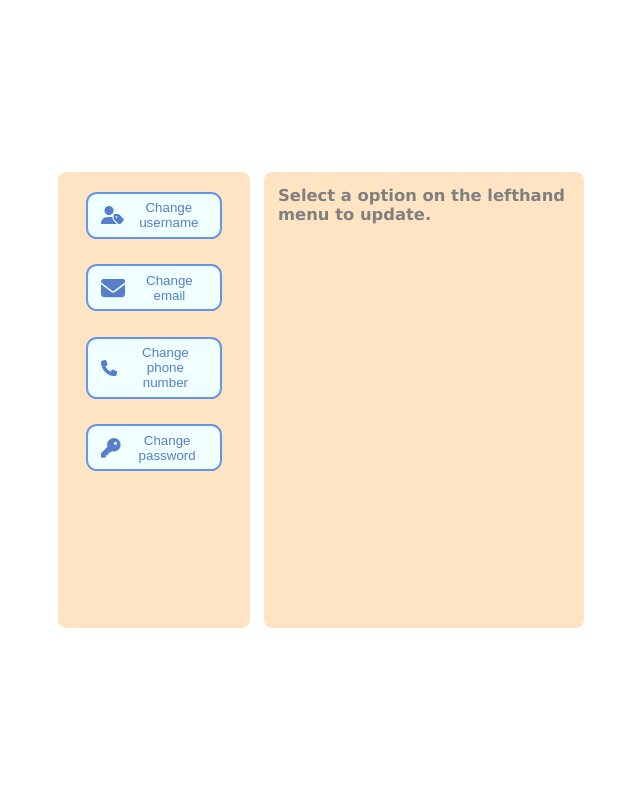
After one commit to Plamenov-Nevyan/Auth-App-With-PHP, a PHP site: page /profileOptions.php in a window 1280 px wide. The commit adds this page. Shown: the whole page, without its empty margins (319-959 px from the left). Run offline with PHP 8.4, Linux system fonts and the light colour scheme; style sheets or scripts are compiled from the project's sources.

Commit message:
Added profile options page
here the user would be able to change his stored information

```diff
--- /dev/null
+++ b/css/profile-options.css
@@ -0,0 +1,89 @@
+.options-wrapper {
+  display: flex;
+  width: 100vw;
+  height: 100vh;
+  justify-content: center;
+  align-items: center;
+  gap: 1em;
+}
+.options-wrapper .lefthand-menu {
+  min-height: 57%;
+  flex: 0 1 15%;
+  padding: 1em;
+  background-color: bisque;
+  border-radius: 0.6em;
+}
+.options-wrapper .lefthand-menu ul {
+  list-style-type: none;
+  display: flex;
+  flex-direction: column;
+  gap: 1em;
+}
+.options-wrapper .lefthand-menu ul li {
+  padding: 0.4em 1em;
+}
+.options-wrapper .lefthand-menu ul li button {
+  width: 100%;
+  display: flex;
+  align-items: center;
+  gap: 0.5em;
+  padding: 0.5em 1em;
+  cursor: pointer;
+  border: 2px solid cornflowerblue;
+  outline: none;
+  border-radius: 0.8em;
+  background: azure;
+  color: rgb(85, 126, 203);
+  transition: ease-in-out 200ms;
+}
+.options-wrapper .lefthand-menu ul li button svg {
+  max-width: 2em;
+  max-height: 2em;
+  fill: rgb(85, 126, 203);
+}
+.options-wrapper .lefthand-menu ul li button:hover {
+  background-color: cornflowerblue;
+  color: azure;
+}
+.options-wrapper .lefthand-menu ul li button:hover svg {
+  fill: azure;
+}
+.options-wrapper .forms {
+  min-height: 57%;
+  flex: 0 1 25%;
+  padding: 1em;
+  border-radius: 0.6em;
+  background-color: bisque;
+}
+.options-wrapper .forms h3 {
+  color: gray;
+}
+.options-wrapper .forms form {
+  display: flex;
+  flex-direction: column;
+  gap: 0.7em;
+}
+.options-wrapper .forms form fieldset {
+  display: flex;
+  flex-direction: column;
+  gap: 0.6em;
+  border: none;
+}
+.options-wrapper .forms form fieldset input {
+  padding: 0.4em 1em;
+}
+.options-wrapper .forms form button {
+  max-width: 50%;
+  padding: 0.5em 1em;
+  border-radius: 0.6em;
+  border: none;
+  background: aliceblue;
+  color: cornflowerblue;
+  font-weight: bold;
+  cursor: pointer;
+  transition: ease-in-out 200ms;
+}
+.options-wrapper .forms form button:hover {
+  background-color: cornflowerblue;
+  color: azure;
+}/*# sourceMappingURL=profile-options.css.map */
--- /dev/null
+++ b/css/profile-options.scss
@@ -0,0 +1,89 @@
+.options-wrapper {
+    display: flex;
+    width: 100vw;
+    height: 100vh;
+    justify-content: center;
+    align-items: center;
+    gap: 1em;
+    .lefthand-menu {
+        min-height: 57%;
+        flex: 0 1 15%;
+        padding: 1em;
+        background-color: bisque;
+        border-radius: .6em;
+        ul {
+            list-style-type: none;
+            display: flex;
+            flex-direction: column;
+            gap: 1em;
+            li {
+                padding: .4em 1em;
+                button {
+                    width: 100%;
+                    display: flex;
+                    align-items: center;
+                    gap: .5em;
+                    padding: 0.5em 1em;
+                    cursor: pointer;
+                    border: 2px solid cornflowerblue;
+                    outline: none;
+                    border-radius: 0.8em;
+                    background: azure;
+                    color: rgb(85, 126, 203);
+                    transition: ease-in-out 200ms;
+                    svg {
+                        max-width: 2em;
+                        max-height: 2em;
+                        fill: rgb(85, 126, 203);
+                    }
+                }
+                button:hover{
+                    background-color: cornflowerblue;
+                    color: azure;
+                    svg {
+                        fill: azure;
+                    }
+                }
+            }
+        }
+    }
+    .forms {
+        min-height: 57%;
+        flex: 0 1 25%;
+        padding: 1em;
+        border-radius: .6em;
+        background-color: bisque;
+        h3 {
+            color: gray ;
+        }
+        form {
+            display: flex;
+            flex-direction: column;
+            gap: 0.7em;
+            fieldset {
+                display: flex;
+                flex-direction: column;
+                gap: 0.6em;
+                border: none;
+                input {
+                    padding: 0.4em 1em;
+                }
+            }
+            button {
+                max-width: 50%;
+                padding: 0.5em 1em;
+                border-radius: 0.6em;
+                border: none;
+                background: aliceblue;
+                color: cornflowerblue;
+                font-weight: bold;
+                cursor: pointer;
+                transition: ease-in-out 200ms;
+            }
+            button:hover {
+                background-color: cornflowerblue;
+                color: azure;
+            }
+        }
+    }
+}
--- /dev/null
+++ b/profileOptions.php
@@ -0,0 +1,136 @@
+<?php
+error_reporting(E_ALL);
+ini_set('display_errors', 1);
+    // start user session along with initiating it's securities
+    $selectedOptionMenu = null;
+    require_once "includes/config.php";
+    if(isset($_SESSION['userId'])) {
+        require_once "includes/dbhandler.inc.php";          // if user id is in the session, create a query for fetching user data from
+        $query = "SELECT * FROM users WHERE id = :userId";  // the database and prepared named statement
+        $statement = $pdo->prepare($query);
+        $statement->bindParam("userId", $_SESSION['userId']);
+        $statement->execute();                              // execute the statement and fetch the user data as a associative array
+        $user = $statement->fetch(PDO::FETCH_ASSOC);        // since it's easier to work with
+    };
+
+    $pdo=null;
+    $statement=null;    // close database connection and terminate statement to free up resources
+    if($_SERVER["REQUEST_METHOD"] === "POST"){
+        if(isset($_POST['option'])){
+            $selectedOptionMenu = $_POST['option'];
+            $form = '';
+            if($selectedOptionMenu === 'change-username'){
+                $form = '
+                  <form>
+                    <fieldset>
+                        <label for="current-username">Your current username:</label>
+                        <input type="text" name="current-username" id="current-username"/>
+                    </fieldset>
+                    <fieldset>
+                        <label for="username">New username:</label>
+                        <input type="text" name="username" id="username"/>
+                    </fieldset>
+                    <button>Save Changes</button>
+                  </form>
+                ';
+            }
+            else if($selectedOptionMenu === 'change-email'){
+                $form =  '
+                  <form>
+                    <fieldset>
+                        <label for="current-email">Your current email:</label>
+                        <input type="text" name="current-email" id="current-email"/>
+                    </fieldset>
+                    <fieldset>
+                        <label for="email">New email:</label>
+                        <input type="text" name="email" id="email"/>
+                    </fieldset>
+                    <button>Save Changes</button>
+                  </form>
+                ';
+            }
+            else if($selectedOptionMenu === 'change-phone'){
+                $form =  '
+                  <form>
+                    <fieldset>
+                        <label for="current-phone">Your current phone number:</label>
+                        <input type="number" name="current-phone" id="current-phone"/>
+                    </fieldset>
+                    <fieldset>
+                        <label for="phone">New phone number:</label>
+                        <input type="number" name="phone" id="phone"/>
+                    </fieldset>
+                    <button>Save Changes</button>
+                  </form>
+                ';
+            }
+            else if($selectedOptionMenu === 'change-password'){
+                $form =  '<form>
+                            <fieldset>
+                                <label for="current-password">Your current password:</label>
+                                <input type="password" name="current-password" id="current-password"/>
+                            </fieldset>
+                            <fieldset>
+                                <label for="password">New password:</label>
+                                <input type="password" name="password" id="password"/>
+                            </fieldset>
+                            <button>Save Changes</button>
+                         </form>';
+            }
+            $respData = array('form' => $form);
+            header('Content-Type: application/json');
+            echo json_encode($respData);
+            exit;
+        };
+    };
+
+?>
+
+
+<!DOCTYPE html>
+<html lang="en">
+<head>
+    <meta charset="UTF-8">
+    <meta name="viewport" content="width=device-width, initial-scale=1.0">
+    <link rel="stylesheet" href="css/profile-options.css">
+    <link rel="stylesheet" href="css/typography.css">
+    <script src="js/profile.js" defer></script>
+    <title>Profile Options</title>
+</head>
+<body>
+    <div class="options-wrapper">
+        <div class="lefthand-menu">
+            <ul>
+                <li>
+                    <button class="option-btn" id="change-username">
+                        <svg xmlns="http://www.w3.org/2000/svg" viewBox="0 0 640 512"><!--! Font Awesome Pro 6.4.2 by @fontawesome - https://fontawesome.com License - https://fontawesome.com/license (Commercial License) Copyright 2023 Fonticons, Inc. --><path d="M224 256A128 128 0 1 0 224 0a128 128 0 1 0 0 256zm-45.7 48C79.8 304 0 383.8 0 482.3C0 498.7 13.3 512 29.7 512H418.3c10 0 18.8-4.9 24.2-12.5l-99.2-99.2c-14.9-14.9-23.3-35.1-23.3-56.1v-33c-15.9-4.7-32.8-7.2-50.3-7.2H178.3zM384 224c-17.7 0-32 14.3-32 32v82.7c0 17 6.7 33.3 18.7 45.3L478.1 491.3c18.7 18.7 49.1 18.7 67.9 0l73.4-73.4c18.7-18.7 18.7-49.1 0-67.9L512 242.7c-12-12-28.3-18.7-45.3-18.7H384zm24 80a24 24 0 1 1 48 0 24 24 0 1 1 -48 0z"/></svg>
+                        Change username
+                    </button>
+                </li>
+                <li>
+                     <button class="option-btn" id="change-email">
+                         <svg xmlns="http://www.w3.org/2000/svg" viewBox="0 0 512 512"><!--! Font Awesome Pro 6.4.2 by @fontawesome - https://fontawesome.com License - https://fontawesome.com/license (Commercial License) Copyright 2023 Fonticons, Inc. --><path d="M48 64C21.5 64 0 85.5 0 112c0 15.1 7.1 29.3 19.2 38.4L236.8 313.6c11.4 8.5 27 8.5 38.4 0L492.8 150.4c12.1-9.1 19.2-23.3 19.2-38.4c0-26.5-21.5-48-48-48H48zM0 176V384c0 35.3 28.7 64 64 64H448c35.3 0 64-28.7 64-64V176L294.4 339.2c-22.8 17.1-54 17.1-76.8 0L0 176z"/></svg>
+                        Change email
+                    </button>
+                </li>
+                <li>
+                    <button class="option-btn" id="change-phone">
+                        <svg xmlns="http://www.w3.org/2000/svg" viewBox="0 0 512 512"><!--! Font Awesome Pro 6.4.2 by @fontawesome - https://fontawesome.com License - https://fontawesome.com/license (Commercial License) Copyright 2023 Fonticons, Inc. --><path d="M164.9 24.6c-7.7-18.6-28-28.5-47.4-23.2l-88 24C12.1 30.2 0 46 0 64C0 311.4 200.6 512 448 512c18 0 33.8-12.1 38.6-29.5l24-88c5.3-19.4-4.6-39.7-23.2-47.4l-96-40c-16.3-6.8-35.2-2.1-46.3 11.6L304.7 368C234.3 334.7 177.3 277.7 144 207.3L193.3 167c13.7-11.2 18.4-30 11.6-46.3l-40-96z"/></svg>
+                        Change phone number
+                    </button>
+                </li>
+                <li>
+                    <button class="option-btn" id="change-password">
+                        <svg xmlns="http://www.w3.org/2000/svg" viewBox="0 0 512 512"><!--! Font Awesome Pro 6.4.2 by @fontawesome - https://fontawesome.com License - https://fontawesome.com/license (Commercial License) Copyright 2023 Fonticons, Inc. --><path d="M336 352c97.2 0 176-78.8 176-176S433.2 0 336 0S160 78.8 160 176c0 18.7 2.9 36.8 8.3 53.7L7 391c-4.5 4.5-7 10.6-7 17v80c0 13.3 10.7 24 24 24h80c13.3 0 24-10.7 24-24V448h40c13.3 0 24-10.7 24-24V384h40c6.4 0 12.5-2.5 17-7l33.3-33.3c16.9 5.4 35 8.3 53.7 8.3zM376 96a40 40 0 1 1 0 80 40 40 0 1 1 0-80z"/></svg>
+                        Change password
+                    </button>
+                </li>
+            </ul>
+        </div>
+        <div class="forms">
+            <h3>Select a option on the lefthand menu to update.</h3>
+        </div>
+    </div>
+
+</body>
+</html>
```
Also changed, not shown: css/profile.css (+30 -0 lines), css/profile.scss (+30 -0 lines), js/profile.js (added, +33 -0 lines), profile.php (+9 -1 lines), 2 other files.
